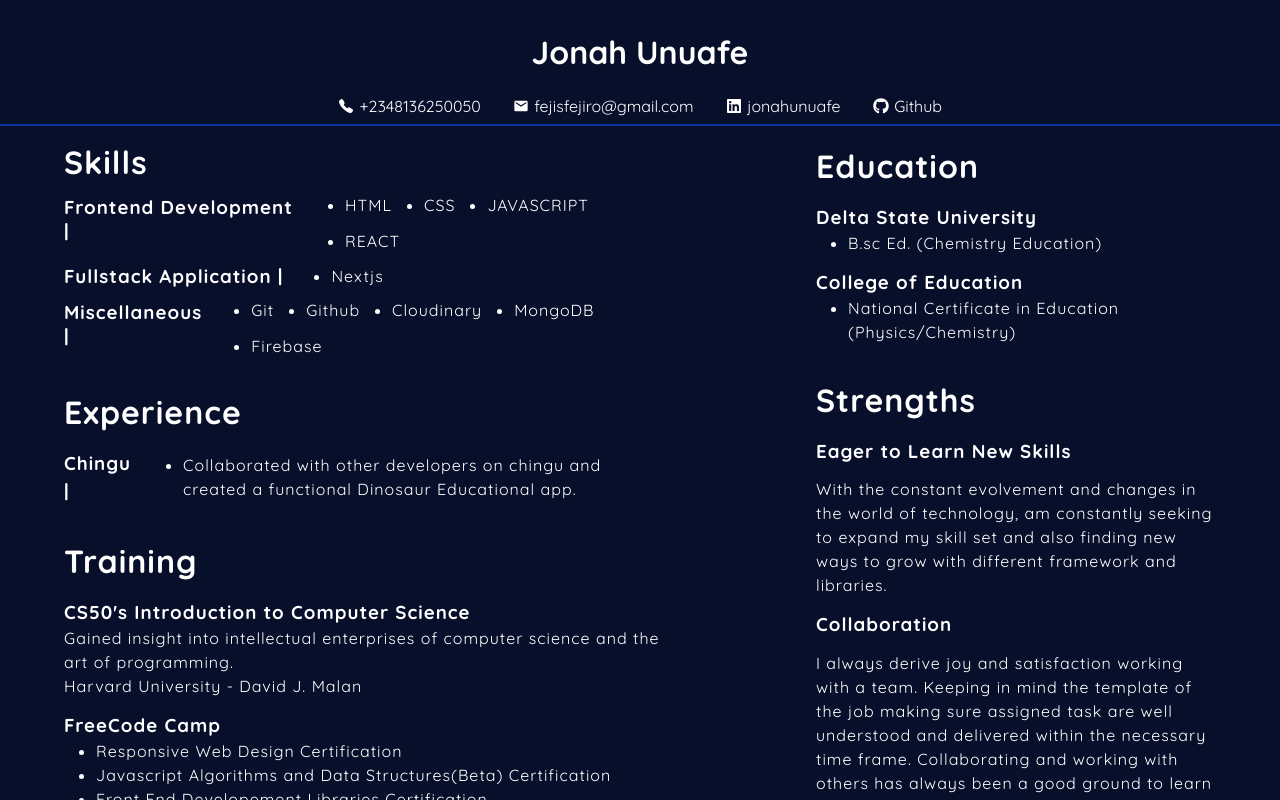
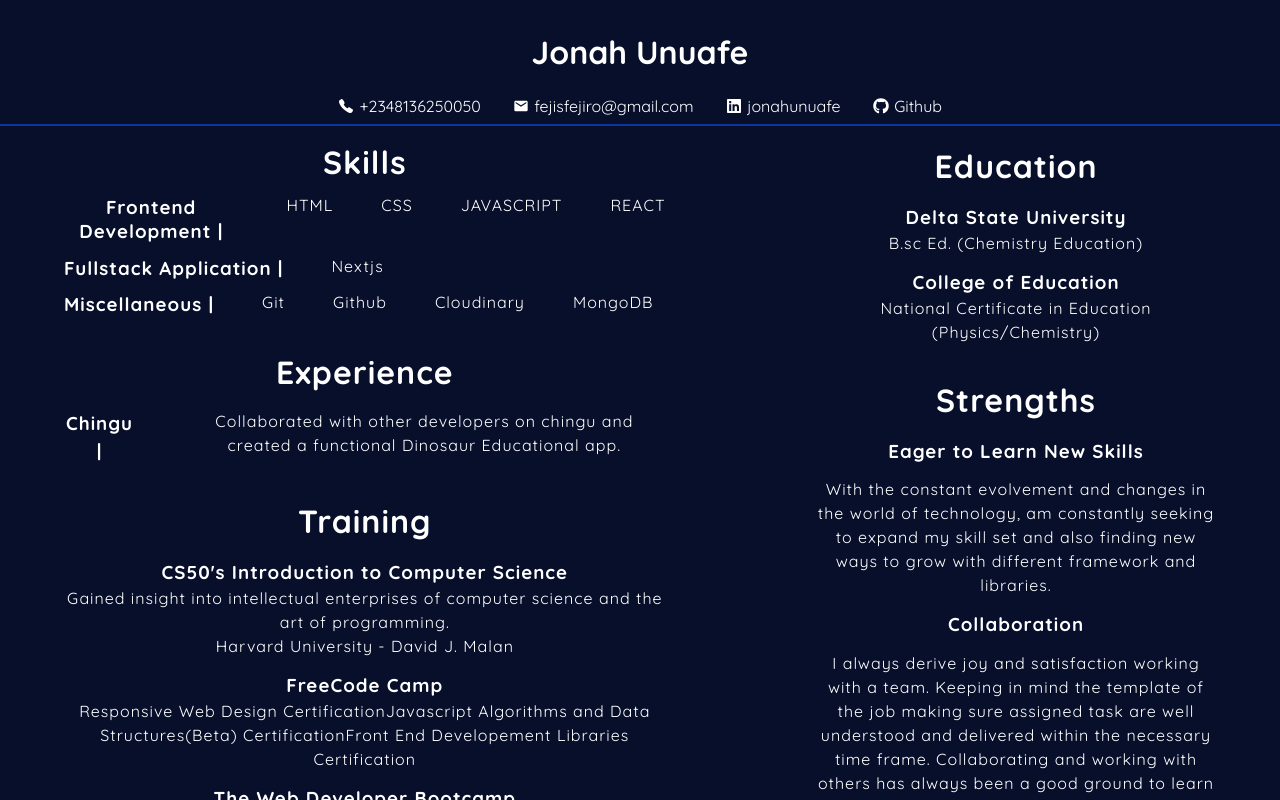
Before and after one commit to jonahunuafe/portfolio-react, a React (Vite) app: page /resume in a window 1280 px wide. Shown: the top 800 px of the page. Built offline with nearby package versions, Linux system fonts and the light colour scheme.

Commit message:
replaced ul and li elements with a span element

```diff
--- a/src/components/Resume/Resume.jsx
+++ b/src/components/Resume/Resume.jsx
@@ -32,40 +32,31 @@ function MyResume() {
                     <h1>Skills</h1>
                     <div className={classes.mainSkills}>
                         <h3>Frontend Development |</h3>
-                        <ul>
-                            <li>HTML</li>
-                            <li>CSS</li>
-                            <li>JAVASCRIPT</li>
-                            <li>REACT</li>
-                        </ul>
+                        <span>HTML</span>
+                        <span>CSS</span>
+                        <span>JAVASCRIPT</span>
+                        <span>REACT</span>
                     </div>
                     <div className={classes.mainSkills}>
                         <h3>Fullstack Application |</h3>
-                        <ul>
-                            <li>Nextjs</li>
-                        </ul>
+                        <span>Nextjs</span>
                     </div>
                     <div className={classes.mainSkills}>
                         <h3>Miscellaneous |</h3>
-                        <ul>
-                            <li>Git</li>
-                            <li>Github</li>
-                            <li>Cloudinary</li>
-                            <li>MongoDB</li>
-                            <li>Firebase</li>
-                        </ul>
+                        <span>Git</span>
+                        <span>Github</span>
+                        <span>Cloudinary</span>
+                        <span>MongoDB</span>
                     </div>
                 </div>
                 <div className={classes.experience}>
                     <h1>Experience</h1>
                     <div className={classes.mainSkills}>
                         <h3>Chingu |</h3>
-                        <ul>
-                            <li>
-                                Collaborated with other developers on chingu and created a
-                                functional Dinosaur Educational app.
-                            </li>
-                        </ul>
+                        <span>
+                            Collaborated with other developers on chingu and created a
+                            functional Dinosaur Educational app.
+                        </span>
                     </div>
                 </div>
                 <div className={classes.training}>
@@ -80,11 +71,9 @@ function MyResume() {
                     </div>
                     <div className={classes.freeCodeCamp}>
                         <h3>FreeCode Camp</h3>
-                        <ul>
-                            <li>Responsive Web Design Certification</li>
-                            <li>Javascript Algorithms and Data Structures(Beta) Certification</li>
-                            <li>Front End Developement Libraries Certification</li>
-                        </ul>
+                        <span>Responsive Web Design Certification</span>
+                        <span>Javascript Algorithms and Data Structures(Beta) Certification</span>
+                        <span>Front End Developement Libraries Certification</span>
                     </div>
                     <div>
                         <h3>The Web Developer Bootcamp</h3>
@@ -114,15 +103,11 @@ function MyResume() {
                     <h1>Education</h1>
                     <div className={classes.edu}>
                         <h3>Delta State University</h3>
-                        <ul>
-                            <li>B.sc Ed. (Chemistry Education)</li>
-                        </ul>
+                        <span>B.sc Ed. (Chemistry Education)</span>
                     </div>
                     <div className={classes.edu}>
                         <h3>College of Education</h3>
-                        <ul>
-                            <li>National Certificate in Education <br/>(Physics/Chemistry)</li>
-                        </ul>
+                        <span>National Certificate in Education (Physics/Chemistry)</span>
                     </div>
                 </div>
                 <div className={classes.strength}>
--- a/src/components/Resume/Resume.module.css
+++ b/src/components/Resume/Resume.module.css
@@ -44,6 +44,7 @@
     letter-spacing: 1px;
     margin-top: 1rem;
     margin-bottom: 2rem;
+    text-align: center;
 }
 
 .projects a {
@@ -70,13 +71,27 @@
 .mainSkills ul {
     display: flex;
     align-items: center;
-    flex-wrap: wrap;
+    justify-content: center;
+    /* flex-wrap: wrap; */
     column-gap: 2rem;
-    row-gap: 1rem;
+    /* row-gap: 1rem; */
+    outline: 2px solid magenta;
+    width: 100%;
 }
 
+.mainSkills ul li {
+    /* display: flex; */
+    /* align-items: center; */
+    /* justify-content: center; */
+    /* width: 100%; */
+    outline: 1px solid green;
+}
+
+
 .freeCodeCamp ul, .mainSkills ul {
-    margin: auto auto auto 2rem;
+    /* margin: auto auto auto 2rem; */
+    margin: auto;
+    width: 80%;
 }
 
 .edu ul {
```
